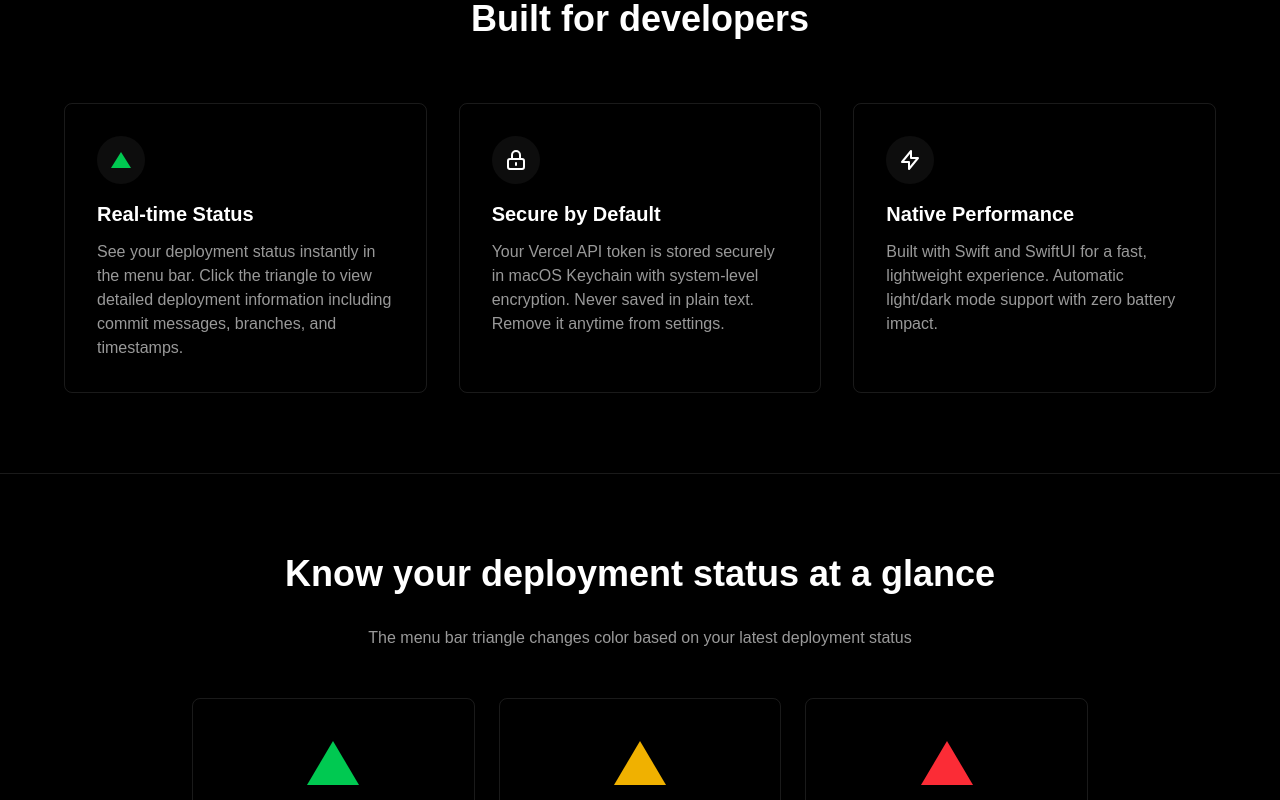
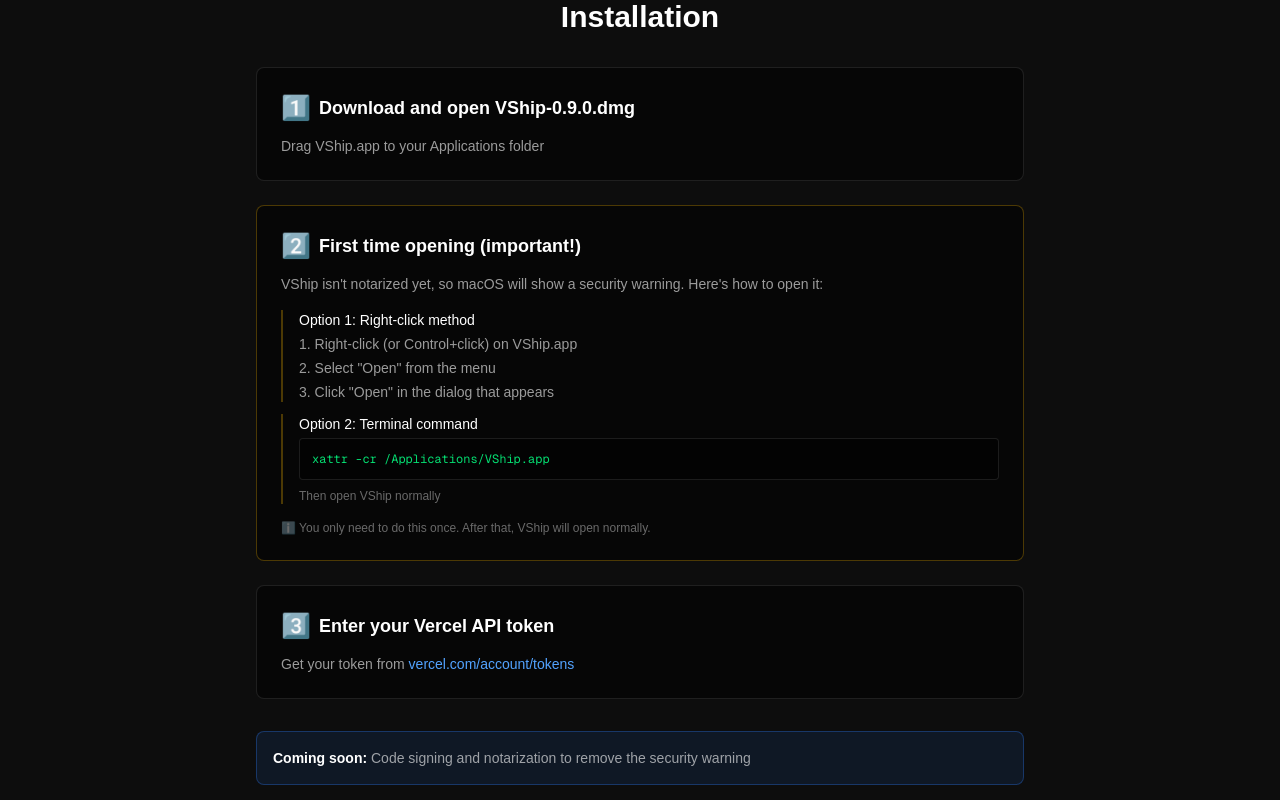
Before and after one commit to CharlesSOo/Vship, a Next.js app: page / in a window 1280 px wide. Shown: the part 800-1600 px from the top of the page. Built offline with nearby package versions, Linux system fonts and the light colour scheme.

Commit message:
Add installation instructions for unsigned app

```diff
--- a/app/page.tsx
+++ b/app/page.tsx
@@ -64,6 +64,76 @@
           <p className="text-sm text-white/40 mt-6">
             macOS 15.0 or later • Free for personal use • Beta
           </p>
+        </div>
+      </section>
+
+      {/* Installation Section */}
+      <section className="py-20 px-6 border-t border-white/10 bg-white/5">
+        <div className="max-w-3xl mx-auto">
+          <h2 className="text-2xl md:text-3xl font-bold mb-8 text-center">
+            Installation
+          </h2>
+
+          <div className="space-y-6">
+            <div className="p-6 bg-black/50 border border-white/10 rounded-lg">
+              <h3 className="text-lg font-semibold mb-3 flex items-center gap-2">
+                <span className="text-2xl">1️⃣</span>
+                Download and open VShip-0.9.0.dmg
+              </h3>
+              <p className="text-white/60 text-sm">
+                Drag VShip.app to your Applications folder
+              </p>
+            </div>
+
+            <div className="p-6 bg-black/50 border border-yellow-500/30 rounded-lg">
+              <h3 className="text-lg font-semibold mb-3 flex items-center gap-2">
+                <span className="text-2xl">2️⃣</span>
+                First time opening (important!)
+              </h3>
+              <p className="text-white/60 text-sm mb-4">
+                VShip isn't notarized yet, so macOS will show a security warning. Here's how to open it:
+              </p>
+
+              <div className="space-y-3">
+                <div className="pl-4 border-l-2 border-yellow-500/30">
+                  <p className="font-medium text-sm mb-1">Option 1: Right-click method</p>
+                  <ol className="text-white/60 text-sm space-y-1 list-decimal list-inside">
+                    <li>Right-click (or Control+click) on VShip.app</li>
+                    <li>Select "Open" from the menu</li>
+                    <li>Click "Open" in the dialog that appears</li>
+                  </ol>
+                </div>
+
+                <div className="pl-4 border-l-2 border-yellow-500/30">
+                  <p className="font-medium text-sm mb-1">Option 2: Terminal command</p>
+                  <code className="block text-xs bg-black/50 p-3 rounded border border-white/10 text-green-400 font-mono">
+                    xattr -cr /Applications/VShip.app
+                  </code>
+                  <p className="text-white/40 text-xs mt-2">Then open VShip normally</p>
+                </div>
+              </div>
+
+              <p className="text-white/40 text-xs mt-4">
+                ℹ️ You only need to do this once. After that, VShip will open normally.
+              </p>
+            </div>
+
+            <div className="p-6 bg-black/50 border border-white/10 rounded-lg">
+              <h3 className="text-lg font-semibold mb-3 flex items-center gap-2">
+                <span className="text-2xl">3️⃣</span>
+                Enter your Vercel API token
+              </h3>
+              <p className="text-white/60 text-sm">
+                Get your token from <a href="https://vercel.com/account/tokens" target="_blank" rel="noopener noreferrer" className="text-blue-400 hover:underline">vercel.com/account/tokens</a>
+              </p>
+            </div>
+          </div>
+
+          <div className="mt-8 p-4 bg-blue-500/10 border border-blue-500/30 rounded-lg">
+            <p className="text-sm text-white/60">
+              <strong className="text-white">Coming soon:</strong> Code signing and notarization to remove the security warning
+            </p>
+          </div>
         </div>
       </section>
 
```
